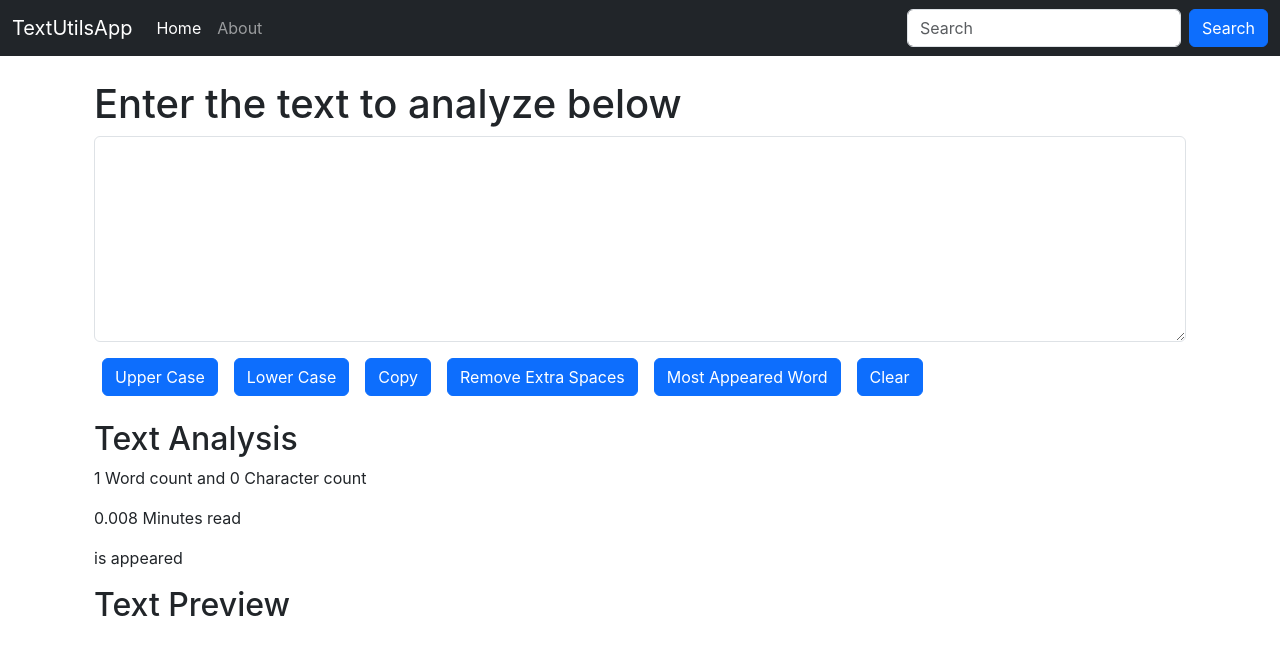
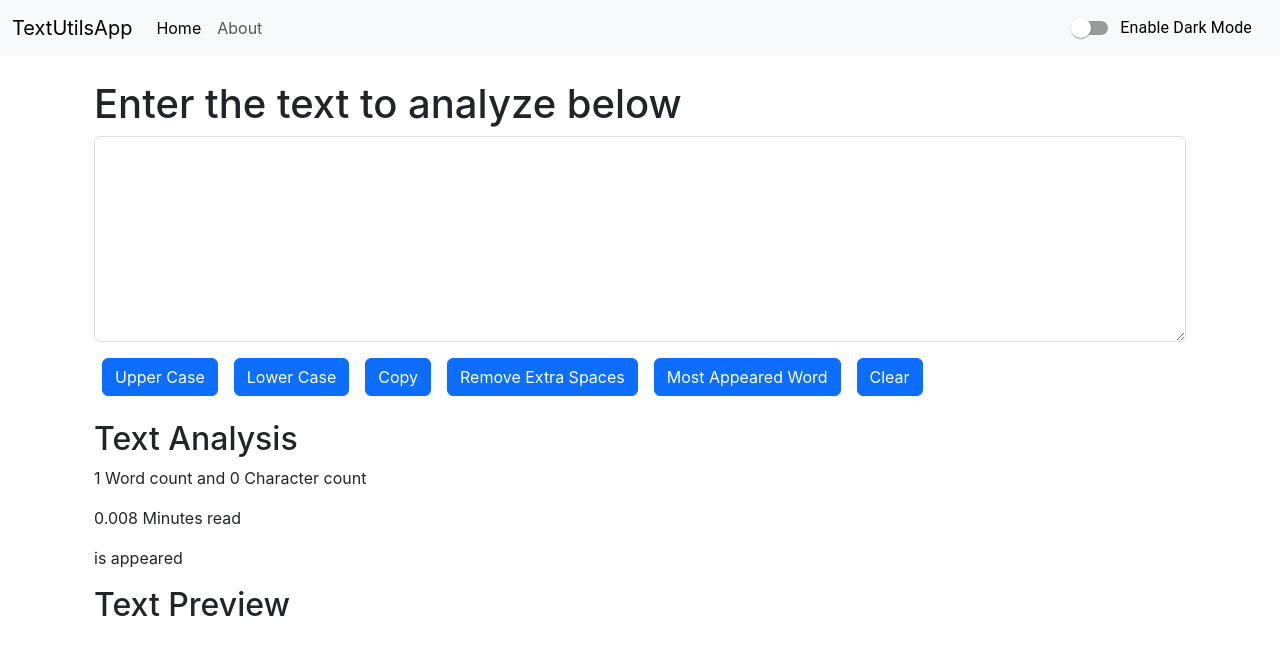
Before and after one commit to bshital97/reactjs, a React (Create React App) app in the folder sample_app/: page / in a window 1280 px wide. Shown: the top 654 px of the page. Built offline with nearby package versions, Linux system fonts and the light colour scheme.

Commit message:
alerts with timeout

```diff
--- a/sample_app/src/App.js
+++ b/sample_app/src/App.js
@@ -1,14 +1,46 @@
 // import logo from './logo.svg';
+import { useState } from 'react';
 import './App.css';
 // import Aboutus from './components/Aboutus';
 import Navbar from './components/Navbar';
 import Texform from './components/Texform';
+import Alerts from './components/Alerts';
 function App() {
+
+  const [mode, setMode] = useState("light")
+  const [checked, setChecked] = useState(false);
+  const [alert, setAlert] = useState(null);
+
+  const showAlert =(message, type) => {
+    setAlert({
+      message: message,
+      type: type
+    })
+    setTimeout(() => {
+      setAlert(null)
+    }, 1500);
+  }
+
+  const toggleMode=() => {
+    if(mode==='dark') {
+      setMode("light")
+      setChecked(false)
+      document.body.style.backgroundColor= 'white'
+      showAlert("Light Mode is enabled", )
+    } else {
+      setMode("dark")
+      setChecked(true)
+      document.body.style.backgroundColor= '#212529'
+      showAlert("Dark Mode is enabled")
+    }
+
+  }
   return (
     <div>
-      <Navbar title="TextUtilsApp" about="About"></Navbar>
+      <Navbar title="TextUtilsApp" about="About" mode={mode} toggleMode={toggleMode} checked={checked}></Navbar>
+      <Alerts alert={alert}/>
       <div className="container my-10">
-        <Texform heading="Enter the text to analyze below"></Texform>
+        <Texform showAlert={showAlert} heading="Enter the text to analyze below" mode={mode} ></Texform>
         {/* <Aboutus/> */}
       </div>
     </div>
--- /dev/null
+++ b/sample_app/src/components/Alerts.js
@@ -0,0 +1,18 @@
+import React from 'react'
+import Alert from '@mui/material/Alert';
+import { AlertTitle } from '@mui/material';
+
+function Alerts(props) {
+  return (
+    props.alert &&
+    <div>
+       <Alert severity={props.alert.type}>
+
+        <AlertTitle>{props.alert.type}</AlertTitle>
+        <strong>{props.alert.message}</strong>
+      </Alert>
+    </div>
+  )
+}
+
+export default Alerts
--- a/sample_app/src/components/Navbar.js
+++ b/sample_app/src/components/Navbar.js
@@ -1,10 +1,16 @@
 import React from 'react'
 import PropTypes from 'prop-types'
-
+import Switch from '@mui/material/Switch';
+import FormControlLabel from '@mui/material/FormControlLabel';
+import { color, style } from '@mui/system';
+// const label = { inputProps: { 'aria-label': 'Switch demo' } };
 
 export default function Navbar(props) {
+
+  const modeType = props.mode==='light' ? 'black' : 'white'
+
   return (
-    <nav className="navbar navbar-expand-lg navbar-dark bg-dark">
+    <nav className={`navbar navbar-expand-lg navbar-${props.mode} bg-${props.mode}`}>
       <div className="container-fluid">
         <a className="navbar-brand" href="/">{props.title}</a>
         <button className="navbar-toggler" type="button" data-bs-toggle="collapse" data-bs-target="#navbarSupportedContent" aria-controls="navbarSupportedContent" aria-expanded="false" aria-label="Toggle navigation">
@@ -19,10 +25,20 @@ export default function Navbar(props) {
               <a className="nav-link" href="/">{props.about}</a>
             </li>
           </ul>
-        <form className="d-flex" role="search">
+          {/* <form className="d-flex" role="search">
             <input className="form-control me-2" type="search" placeholder="Search" aria-label="Search"/>
             <button className="btn btn-primary" type="submit">Search</button>
-        </form>
+          </form> */}
+
+          <FormControlLabel
+          control={
+            <Switch checked={props.checked} onChange={props.toggleMode} name="mode" />
+          }
+          label=  {props.mode==='dark'? "Enable Light Mode" : "Enable Dark Mode"}
+          sx={{ color: modeType}}
+        />
+
+          {/* <Switch {...label} defaultChecked /> */}
         </div>
       </div>
     </nav>
--- a/sample_app/src/components/Texform.js
+++ b/sample_app/src/components/Texform.js
@@ -1,8 +1,9 @@
 import React, { useState } from 'react'
-// import Box from '@mui/material/Box';
-// import TextField from '@mui/material/TextField';
 
 export default function Texform(props) {
+  console.log(props)
+  const modeType = props.mode==='light' ? 'white' : '#212529'
+  const textMode = props.mode==='light' ? '#212529' : 'white'
 
   const [text, setText] = useState("")
   const [updatedText, setUpdatedText] = useState("")
@@ -11,17 +12,21 @@ export default function Texform(props) {
 
   const handleUpperCase = () =>{
     setUpdatedText(text.toUpperCase())
+    props.showAlert("Upper case", "success")
   }
 
   const handleLowerCase = () => {
     setUpdatedText(text.toLowerCase())
+    props.showAlert("Lower case", "success")
   }
 
   const handleClear = () => {
     setText("")
     setUpdatedText("")
     setAappearedWord("")
+    props.showAlert("Clear", "success")
   }
+
 
   const handleMostApprearedWord = () => {
     let words= text.split(" ")
@@ -45,9 +50,10 @@ export default function Texform(props) {
       }
     }
 
-    console.log(mostApprearedWord)
+    // console.log(mostApprearedWord)
     setAappearedWord(mostApprearedWord)
     // return {"word":mostApprearedWord, "cnt":macCnt}
+    props.showAlert("Most appeared word", "success")
   }
 
   const handleCopy = () => {
@@ -55,24 +61,26 @@ export default function Texform(props) {
     copyText.select();
     navigator.clipboard.writeText(copyText.value);
 
-    alert("Copied the text: " + copyText.value);
+    // alert("Copied the text: " + copyText.value);
+    props.showAlert("Copied the text" + copyText.value, "success")
 
   }
 
   const handleExtraSpaces = () => {
     setUpdatedText(text.trim())
+    props.showAlert("Extra spaxe", "success")
   }
 
   const handleOnChange = (event) => {
     setText(event.target.value)
   }
-
+  // console.log(modeType)
   return (
-    <>
-        <div className="container my-4">
+      <>
+        <div className="container my-4" style={{color:textMode}}>
             <h1>{props.heading}</h1>
             <div className="mb-3">
-                <textarea className="form-control" id="myBox" rows="8" value={text} onChange= {handleOnChange}></textarea>
+                <textarea className="form-control" style={{backgroundColor: modeType, color:textMode}} id="myBox" rows="8" value={text} onChange= {handleOnChange}></textarea>
             </div>
             <button className="btn btn-primary mx-2" onClick={handleUpperCase}>Upper Case</button>
             <button className="btn btn-primary mx-2" onClick={handleLowerCase}>Lower Case</button>
@@ -81,7 +89,7 @@ export default function Texform(props) {
             <button className="btn btn-primary mx-2" onClick={handleMostApprearedWord}>Most Appeared Word</button>
             <button className="btn btn-primary mx-2" onClick={handleClear}>Clear</button>
         </div>
-        <div className="container my-4">
+        <div className="container my-4" style={{color:textMode}}>
             <h2>Text Analysis</h2>
             <p>{text.split(" ").length} Word count and {text.length} Character count</p>
             <p>{0.008 * text.split(" ").length} Minutes read</p>
@@ -90,7 +98,6 @@ export default function Texform(props) {
             <h2>Text Preview</h2>
             <p>{updatedText}</p>
         </div>
-   </>
-
+      </>
   )
 }
```
Lines whose indentation alone changed are shown as unchanged.
